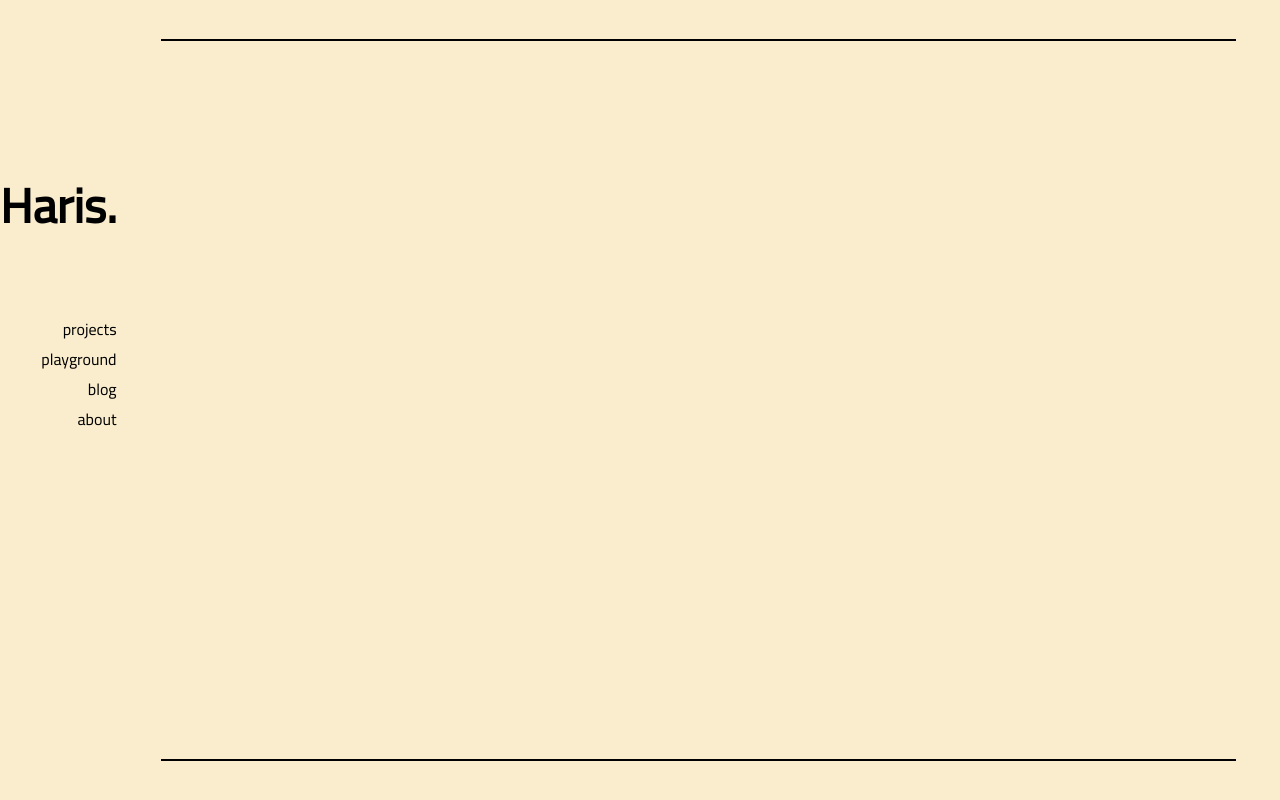
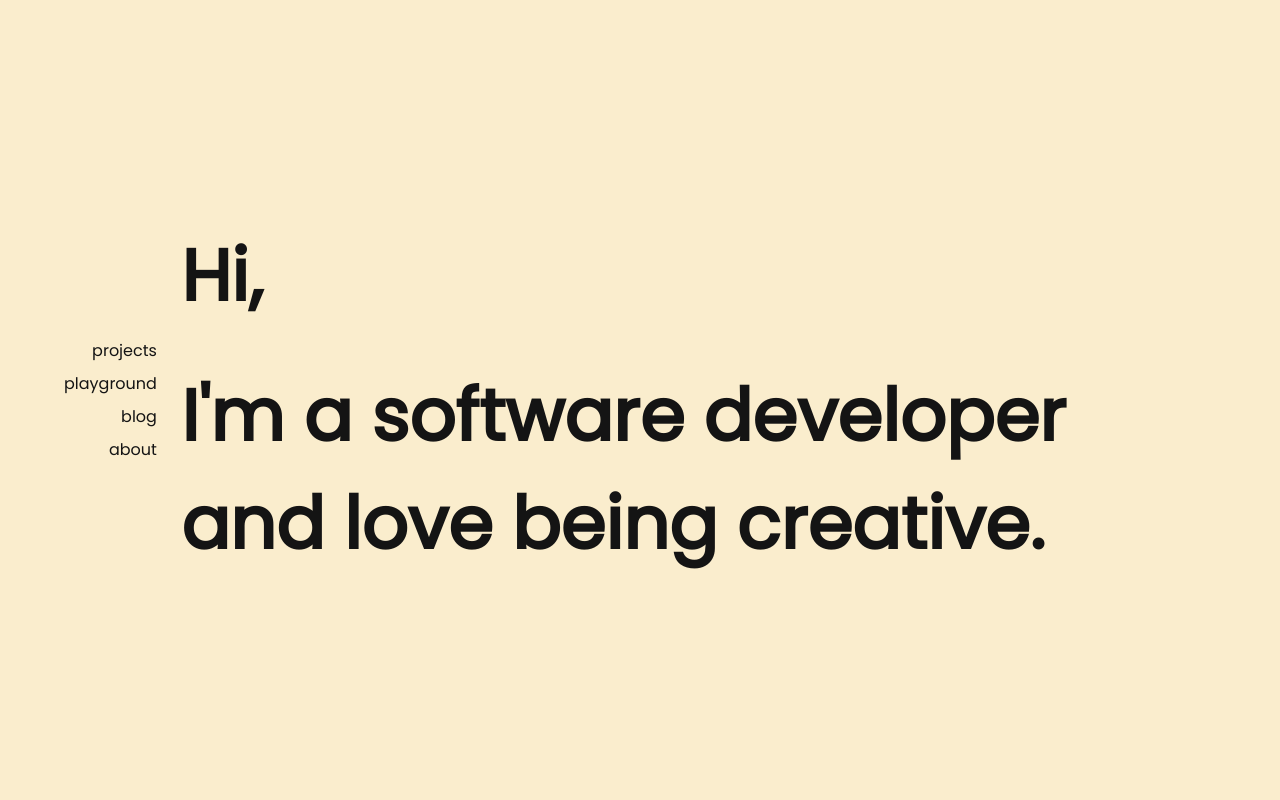
Before and after one commit to roombawulf/personal-site, a Next.js app: page / in a window 1280 px wide. Built offline with nearby package versions, Linux system fonts and the light colour scheme.

Commit message:
we getting there

```diff
--- a/components/Landing.js
+++ b/components/Landing.js
@@ -5,27 +5,13 @@ import { useEffect, useRef } from "react"
 
 function Landing(){
 
-    const topline = useRef()
-    const bottomline = useRef()
-
-    useEffect(() => {
-        let context = gsap.context(() => {
-            gsap.to([topline.current, bottomline.current], {width: '95%', ease: 'power2.inOut', duration: 2, stagger: 0.2})
-        })
-    })
-
     return (
         <div className={styles.landingContainer}>
-            <div className={styles.ruleContainer}>
-                <div className={styles.lineRule} ref={topline}/>
+            <div className={styles.greeting}>
+                Hi,
             </div>
-
-            <div className={styles.canvasContainer}>
-                <Experience />
-            </div>
-
-            <div className={styles.ruleContainer}>
-                <div className={styles.lineRule} ref={bottomline} />
+            <div className={styles.greeting}>
+                I'm a software developer and love being creative.
             </div>
         </div>
     )
--- a/components/Navbar.js
+++ b/components/Navbar.js
@@ -1,16 +1,14 @@
+import Link from 'next/link'
 import styles from '../styles/navbar.module.css'
 
 function Navbar() {
     return(
-        <>
-            <div className={styles.name}> Haris. </div>
-            <ul className={styles.navlist}>
-                <li> projects </li>
-                <li> playground </li>
-                <li> blog </li>
-                <li> about </li>
-            </ul>
-        </>
+        <div className={styles.navlist}>
+            <Link href='#'> projects </Link>
+            <Link href='#'> playground </Link>
+            <Link href='#'> blog </Link>
+            <Link href='#'> about </Link>
+        </div>
     )
 }
 export default Navbar
--- a/components/Spacer.js
+++ b/components/Spacer.js
@@ -1,8 +1,19 @@
 function Spacer(){
-    return <div className='spacer' style={styles}></div>
+    return (
+        <div className='spacer' style={spacerStyles}>
+            <div className='rule' style={ruleStyles}/>
+        </div>
+    )
+
 }
 export default Spacer
 
-const styles = {
-    height: '20rem'
+const spacerStyles = {
+    display: 'flex',
+    alignItems: 'center',
+    height: '5rem'
 }
+const ruleStyles = {
+    width: '90%',
+    borderBottom: 'solid black 2px'
+}
--- a/components/canvas/HomeText.js
+++ b/components/canvas/HomeText.js
@@ -1,6 +1,6 @@
 import { Text, shaderMaterial } from "@react-three/drei"
 import { useFrame, useThree } from "@react-three/fiber"
-import { use, useEffect, useLayoutEffect, useMemo, useRef, useState } from "react"
+import { useEffect, useRef, useState } from "react"
 import * as THREE from 'three'
 import gsap from 'gsap'
 
@@ -8,40 +8,33 @@ import gsap from 'gsap'
 
 function HomeText(){
 
-    const [hovered, setHovered] = useState(null)
-    const color = useMemo(() => {
-        return new THREE.Color()
-    }, [hovered])
     const {size} = useThree()
     const text = useRef()
 
-    const over = (e) => (e.stopPropagation(), setHovered(true))
-    const out = () => {setHovered(false)}
+    const properties = {
+        font: '/fonts/cairo-v22-latin-regular.woff',
+        color: 'black',
+        fillOpacity: 0,
+    }
 
-    useFrame((state, delta) => {
-        text.current.material.color.lerp(color.set(hovered ? 'salmon' : 'black'), 0.2)
-    })
-
-    useLayoutEffect(() => {
+    useEffect(() => {
         let context = gsap.context(() => {
-            gsap.to(text.current, { fillOpacity: 1, ease: 'power2.inOut', duration: 1.5, delay: 1.5})
+            gsap.to(text.current, { fillOpacity: 1, ease: 'power2.inOut', duration: 0.5})
         })
+        console.log(size)
     })
 
     return (
-            <Text
-                ref={text}
-                font='/fonts/cairo-v22-latin-regular.woff'
-                lineHeight={0.7}
-                fontSize={2 * size.width/size.height}
-                color='black'
-                fillOpacity={0}
-                letterSpacing={0.2}
-                onPointerOver={over}
-                onPointerOut={out}
-                >
-                    HARIS
-            </Text>
-    )
+        <Text
+            ref={text}
+            font={properties.font}
+            fontSize={size.width/size.height}
+            color={properties.color}
+            fillOpacity={properties.fillOpacity}
+            maxWidth={`${size.width}px`}
+            >
+                Software Developer
+        </Text>
+)
 }
 export default HomeText
--- a/package.json
+++ b/package.json
@@ -18,6 +18,7 @@
     "@fontsource/amiko": "^4.5.10",
     "@fontsource/bebas-neue": "^4.5.9",
     "@fontsource/cairo": "^4.5.13",
+    "@fontsource/poppins": "^4.5.10",
     "@react-three/drei": "^9.56.25",
     "@react-three/fiber": "^8.11.2",
     "@react-three/postprocessing": "^2.7.0",
--- a/pages/_app.js
+++ b/pages/_app.js
@@ -1,5 +1,6 @@
 import '../styles/global.css'
 import '@fontsource/cairo'
+import '@fontsource/poppins'
 
 function App({ Component, pageProps }) {
     return <Component {...pageProps} />
--- a/pages/index.js
+++ b/pages/index.js
@@ -25,8 +25,6 @@ function Home({ allWorksData }) {
             <div className={styles.main}>
                 <Landing />
                 <Spacer />
-                <About />
-                <Spacer />
                 <Works />
             </div>
 
--- a/styles/global.css
+++ b/styles/global.css
@@ -10,8 +10,9 @@ body{
     height: 100%;
     margin: 0;
 
-    font-family: 'Cairo', sans-serif;
+    font-family: "Poppins", sans-serif;
     background-color: #FAEDCD;
+    color: rgb(20, 20, 20);
 
     overflow: scroll;
 }
--- a/styles/landing.module.css
+++ b/styles/landing.module.css
@@ -1,19 +1,16 @@
 .landingContainer {
+    display: flex;
+    justify-content: center;
+    flex-direction: column;
+    gap: 2rem;
     height: 100svh;
 }
 
 .canvasContainer {
-    height: 80%;
+    height: inherit;
 }
 
-.ruleContainer {
-    display: flex;
-    height: 10%;
-    justify-content: center;
-    align-items: center;
+.greeting {
+    font-size: 4.5rem;
+    font-weight: bold;
 }
-
-.lineRule {
-    width: 0%;
-    border-bottom: solid 2px black;
-}
--- a/styles/layout.module.css
+++ b/styles/layout.module.css
@@ -3,7 +3,7 @@
     grid-template-columns: auto minmax(0, 1fr);
 
     margin-inline: auto;
-    max-width: 1700px;
+    max-width: 90vw;
 
 }
 
@@ -16,5 +16,5 @@
 .nav{
     position: sticky;
     top: 0;
-    height: fit-content;
+    height: 100svh;
 }
--- a/styles/navbar.module.css
+++ b/styles/navbar.module.css
@@ -1,22 +1,21 @@
-.name{
-    font-weight: bold;
-    font-size: 3rem;
+.navlist{
+    padding-right: 0.5rem;
+    display: flex;
+    flex-direction: column;
+    justify-content: center;
+    height: inherit;
 
-    text-align: right;
-
-    padding: 10rem 0rem 3rem 0rem;
-}
-
-.navlist{
-    list-style: none;
-    padding: 0;
+    gap: 0.5rem;
 }
 
 .navlist > * {
+    font-size: 1rem;
     text-align: right;
+    text-decoration: none;
+    color: inherit;
     transition: color 0.5s;
 }
 
 .navlist > *:hover{
-    color: rgb(40, 40, 40);
+    color: rgb(255, 64, 89);
 }
--- a/styles/works.module.css
+++ b/styles/works.module.css
@@ -9,7 +9,7 @@
 }
 
 .projects > * {
-    font-size: 6rem;
+    font-size: 4rem;
     font-weight: 400;
     width: fit-content;
 
```
